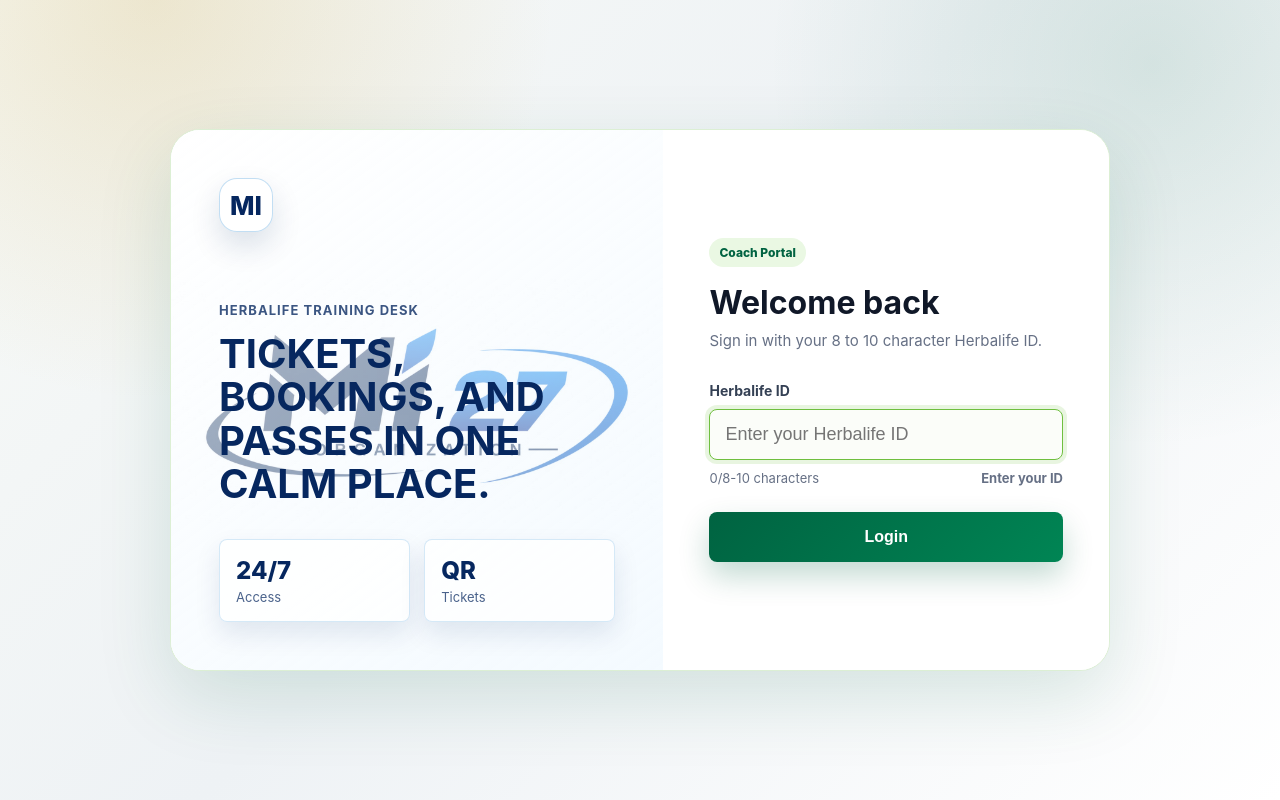
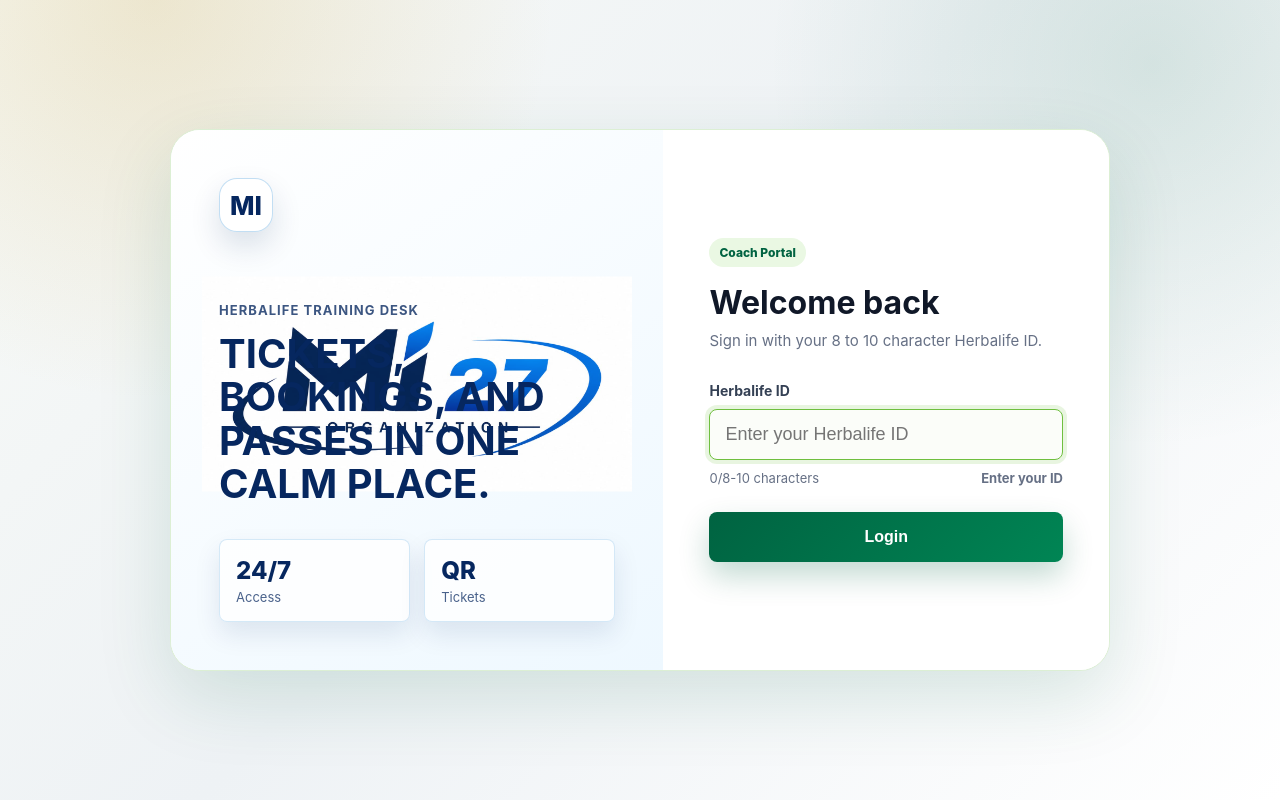
Before and after one commit to Komaethakhi/ticket-system, a React (Create React App) app in the folder frontend/: page /login in a window 1280 px wide. Built offline with nearby package versions, Linux system fonts and the light colour scheme; no server answers.

Commit message:
Show MI27 logo on login page

```diff
--- a/frontend/src/pages/Login.css
+++ b/frontend/src/pages/Login.css
@@ -30,13 +30,25 @@
   flex-direction: column;
   justify-content: space-between;
   color: #06275f;
-  background:
-    linear-gradient(145deg, rgba(255, 255, 255, 0.72), rgba(232, 245, 255, 0.48)),
-    url("../assets/mi27-organization.jpeg") center/contain no-repeat,
-    #ffffff;
+  isolation: isolate;
+  background: linear-gradient(145deg, #ffffff 0%, #eef8ff 100%);
+}
+
+.login-brand-image {
+  position: absolute;
+  left: 50%;
+  top: 47%;
+  width: min(92%, 430px);
+  max-height: 55%;
+  object-fit: contain;
+  transform: translate(-50%, -50%);
+  opacity: 0.98;
+  z-index: -1;
 }
 
 .login-brand-mark {
+  position: relative;
+  z-index: 1;
   width: 54px;
   height: 54px;
   border-radius: 18px;
@@ -50,6 +62,8 @@
 }
 
 .login-kicker {
+  position: relative;
+  z-index: 1;
   margin: 70px 0 14px;
   font-size: 13px;
   font-weight: 700;
@@ -59,6 +73,8 @@
 }
 
 .login-heading {
+  position: relative;
+  z-index: 1;
   max-width: 430px;
   margin: 0;
   font-size: 40px;
@@ -67,6 +83,8 @@
 }
 
 .login-stats-grid {
+  position: relative;
+  z-index: 1;
   display: grid;
   grid-template-columns: repeat(2, minmax(0, 1fr));
   gap: 14px;
--- a/frontend/src/pages/Login.js
+++ b/frontend/src/pages/Login.js
@@ -1,6 +1,7 @@
 import { useState } from "react";
 import { useNavigate } from "react-router-dom";
 import api from "../services/api";
+import mi27Logo from "../assets/mi27-organization.jpeg";
 import "./Login.css";
 
 function Login() {
@@ -63,6 +64,7 @@ function Login() {
     <div className="login-page">
       <main className="login-shell">
         <section className="login-brand-panel">
+          <img className="login-brand-image" src={mi27Logo} alt="" aria-hidden="true" />
           <div className="login-brand-mark">MI</div>
           <p className="login-kicker">Herbalife Training Desk</p>
           <h1 className="login-heading">TICKETS, BOOKINGS, AND PASSES IN ONE CALM PLACE.</h1>
```
